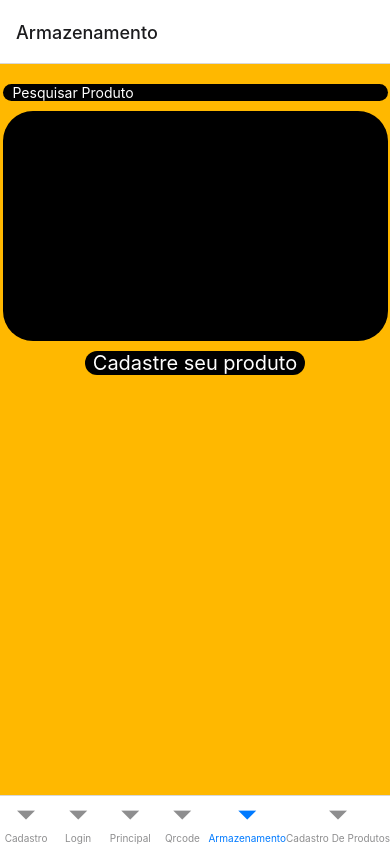
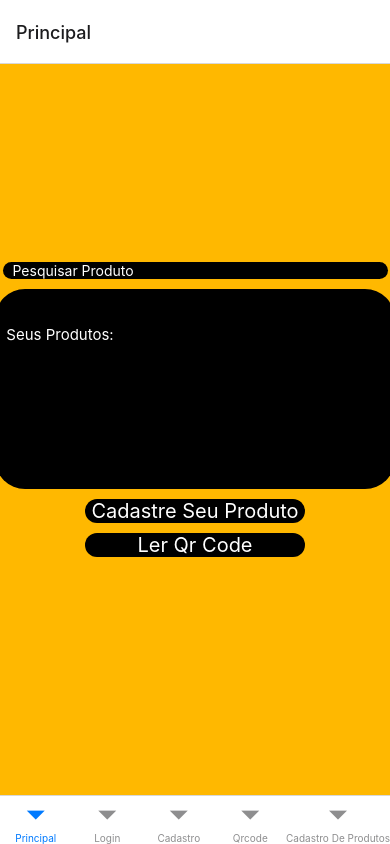
Before and after one commit to lucas125-fx/controle-de-estoque, a React Native app: screen /Armazenamento in a window 390 px wide. Built offline with nearby package versions, Linux system fonts and the light colour scheme; no server answers; the database is empty.

Commit message:
arrumando erros basicos

```diff
--- a/App.js
+++ b/App.js
@@ -5,7 +5,6 @@ import Qrcode from './src/Pages/Qrcode'
 import { NavigationContainer } from '@react-navigation/native';
 import { createDrawerNavigator } from '@react-navigation/drawer';
 import { createBottomTabNavigator } from '@react-navigation/bottom-tabs';
-import Armazenamento from './src/Pages/Armazenamento';
 import CadastroProdutos from './src/Pages/CadastroProdutos/'
 import RegistroEntrada from './src/Pages/Registros/Entrada/'
 import RegistroSaida from './src/Pages/Registros/Saida/'
@@ -16,11 +15,10 @@ export default function App() {
   return (
     <NavigationContainer>
       <Tab.Navigator useLegacyImplementation={true} >
+     <Tab.Screen name="Principal"component={Principal}/>
+     <Tab.Screen name="Login"component={Login}/>
      <Tab.Screen name="Cadastro"component={Cadastro}/>
-     <Tab.Screen name="Login"component={Login}/>
-     <Tab.Screen name="Principal"component={Principal}/>
      <Tab.Screen name="Qrcode"component={Qrcode}/>
-     <Tab.Screen name="Armazenamento"component={Armazenamento}/>
      <Tab.Screen name="Cadastro De Produtos"component={CadastroProdutos}/>
 
      </Tab.Navigator>
--- a/src/Pages/Armazenamento/index.js
+++ /dev/null
@@ -1,70 +0,0 @@
-import { StyleSheet, Text, View, TextInput, Button, Alert, TouchableOpacity } from 'react-native';
-
-export default function Principal({navigation}) {
-  return (
-    <View style={styles.container}>
-      <TextInput
-        style={styles.input}
-        placeholder="Pesquisar Produto"
-        placeholderTextColor="#FFF"
-      />
-      <View style={styles.produtos}>
-        <Text style={styles.font}></Text>
-      </View>
-      <View>
-        <TouchableOpacity
-      onPress={() => (navigation.navigate('Cadastro De Produtos'))}
-      style={styles.botao}>
-          <Text style={{ fontSize: 20, color: '#fff', }}>Cadastre seu produto</Text>
-        </TouchableOpacity>
-      </View>
-    </View>
-  );
-}
-
-const styles = StyleSheet.create({
-  container: {
-    flex: 1,
-    backgroundColor: '#FFB800',
-    color:'white',
-    alignItems: 'center',
-    justifyContent: 'center',
-  },
-  input: {
-    width: 385,
-    backgroundColor: 'black',
-    color: 'white',
-    marginTop: 20,
-    marginBottom: 10,
-    borderRadius: 10,
-    paddingLeft: 10,
-    paddingRight: 10,
-  },
-  produtos: {
-    marginBottom: 10,
-    backgroundColor: 'black',
-    padding: 60,
-    justifyContent: 'center',
-    alignItems: 'center',
-    borderRadius: 30,
-    flex: 1,
-    height:800,
-    width:385
-  },
-  font: {
-    fontSize: 15,
-    color: 'white',
-    marginRight: 50,
-    marginLeft:-220,
-    marginTop:-100,
-    marginBottom: 250
-  },
-  botao: {
-    borderRadius: 40,
-    width: 220,
-    backgroundColor: 'black',
-    justifyContent: 'center',
-    alignItems: "center",
-    marginBottom: 420,
-  }
-});
--- a/src/Pages/CadastroProdutos/index.js
+++ b/src/Pages/CadastroProdutos/index.js
@@ -9,38 +9,33 @@ export default function CadastroProdutos({navigation}) {
       <View style={styles.container1}>
       <Text style={styles.text}>EstoVirtu</Text>
       <TextInput
-        style={styles.input}
-        placeholder="Imagem"
+        style={styles.input1}
+        placeholder="Nome Do Produto:"
         placeholderTextColor="#FFF"
       />
       <TextInput
         style={styles.input1}
-        placeholder="Nome"
-        placeholderTextColor="#FFF"
-      />
-      <TextInput
-        style={styles.input1}
-        placeholder="Tipo"
+        placeholder="Tipo Do Produto:"
         placeholderTextColor="#FFF"
       />
       <TextInput
         style={styles.input2}
-        placeholder="QR Code"
+        placeholder="QR Code:"
         placeholderTextColor="#FFF"
       />
       <TextInput
         style={styles.input2}
-        placeholder="Código Empresa"
+        placeholder="Código Empresa:"
         placeholderTextColor="#FFF"
       />
       <TextInput
         style={styles.input2}
-        placeholder="Preço"
+        placeholder="Preço:"
         placeholderTextColor="#FFF"
       />
       <TextInput
         style={styles.input2}
-        placeholder="Quantidade"
+        placeholder="Quantidade:"
         placeholderTextColor="#FFF"
       />
       <View >
--- a/src/Pages/Principal/index.js
+++ b/src/Pages/Principal/index.js
@@ -15,31 +15,17 @@ export default function Principal({navigation}){
       />
       <View style={styles.produtos}>
         <Text style={styles.font}>Seus Produtos:</Text>
-
-
-          <View style={styles.linha}>
-        <TouchableHighlight onPress={onPress1}>
-        <View style={styles.button1}>
-          <Text style={{color:'white'}}>-</Text>
-        </View>
-       </TouchableHighlight>
-
-        <Text style={styles.countText}>
-          {count || null}
-        </Text>
-
-        <TouchableHighlight onPress={onPress} >
-        <View style={styles.button}>
-          <Text style={{color:'white'}}>+</Text>
-        </View>
-      </TouchableHighlight>
-        </View>
       </View>
       <View>
         <TouchableOpacity
           onPress={() => (navigation.navigate('Cadastro De Produtos'))}
           style={styles.botao}>
-          <Text style={{ fontSize: 20, color: '#fff', }}>Cadastre seu produto</Text>
+          <Text style={{ fontSize: 20, color: '#fff', }}>Cadastre Seu Produto</Text>
+        </TouchableOpacity>
+        <TouchableOpacity
+          onPress={() => (navigation.navigate('Qrcode'))}
+          style={styles.botao2}>
+          <Text style={{ fontSize: 20, color: '#fff', }}>Ler Qr Code</Text>
         </TouchableOpacity>
       </View>
     </View>
@@ -88,7 +74,15 @@ const styles = StyleSheet.create({
     backgroundColor: 'black',
     justifyContent: 'center',
     alignItems: "center",
-    marginBottom: 420,
+    marginBottom: 10,
+  },
+  botao2: {
+    borderRadius: 40,
+    width: 220,
+    backgroundColor: 'black',
+    justifyContent: 'center',
+    alignItems: "center",
+   marginBottom: 200,
   },
   button: {
     alignItems: "center",
```
Also changed, not shown: src/Pages/Conexao/routes.js (deleted, +0 -37 lines).
